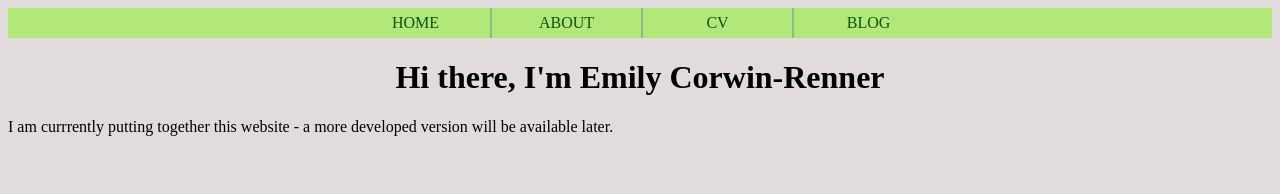
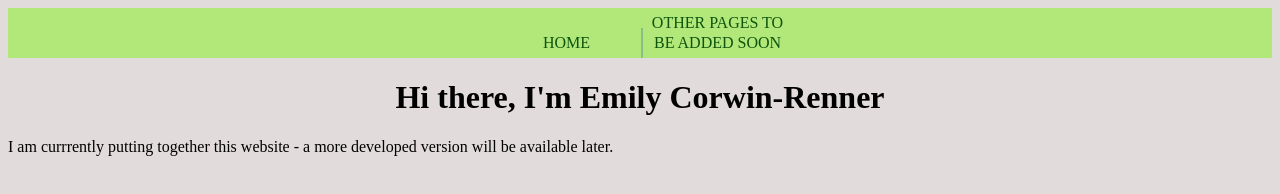
Before and after one commit to ecorwinrenner/ecorwinrenner, a plain HTML site: page index.html in a window 1280 px wide. Drawn offline with Linux system fonts and the light colour scheme.

Commit message:
Update index.html

```diff
--- a/index.html
+++ b/index.html
@@ -10,9 +10,7 @@
 		<nav>
     		<ul>
         		<li><a href="/">Home</a></li>
-	        	<li><a href="/about">About</a></li>
-        		<li><a href="/cv">CV</a></li>
-        		<li><a href="/blog">Blog</a></li>
+	        	<li><a href="/about">other pages to be added soon</a></li>
     		</ul>
 		</nav>
 		<div class="container">
```
